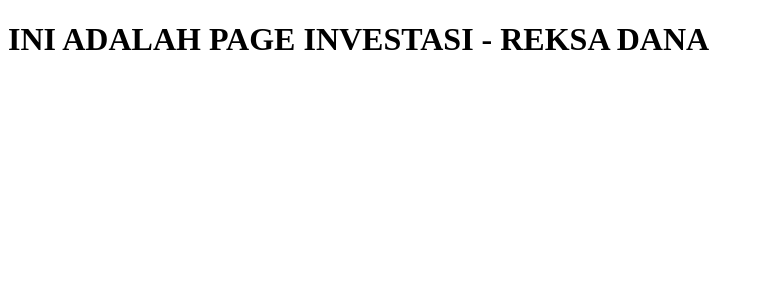
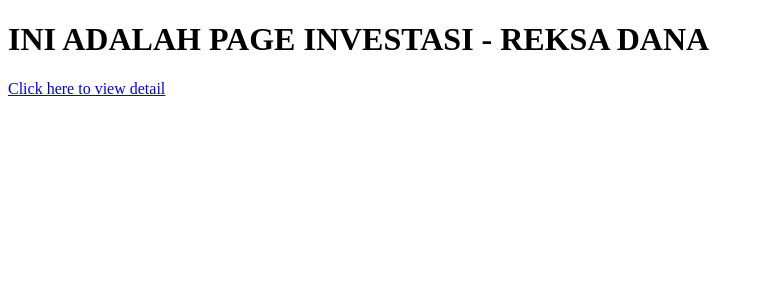
Before and after one commit to firdaus2995/avrist_frontpage_web, a Next.js app: page /avram/investasi/reksa-dana in a window 1280 px wide. Shown: the top 300 px of the page, without its empty margins (0-764 px from the left). Built offline with nearby package versions, Linux system fonts and the light colour scheme.

Commit message:
ACW2-1860: Add Route to detail

```diff
--- a/src/app/avram/investasi/reksa-dana/page.tsx
+++ b/src/app/avram/investasi/reksa-dana/page.tsx
@@ -1,10 +1,12 @@
 import React from 'react';
+import Link from 'next/link';
 
 const ReksaDana = () => {
   return (
     <div className="flex flex-col items-center justify-center">
-      <div className='h-screen flex justify-center items-center'>
+      <div className='h-screen flex flex-col justify-center items-center'>
         <h1>INI ADALAH PAGE INVESTASI - REKSA DANA</h1>
+        <Link href="reksa-dana/blue-safir">Click here to view detail</Link>
       </div>
     </div>
   )
```
